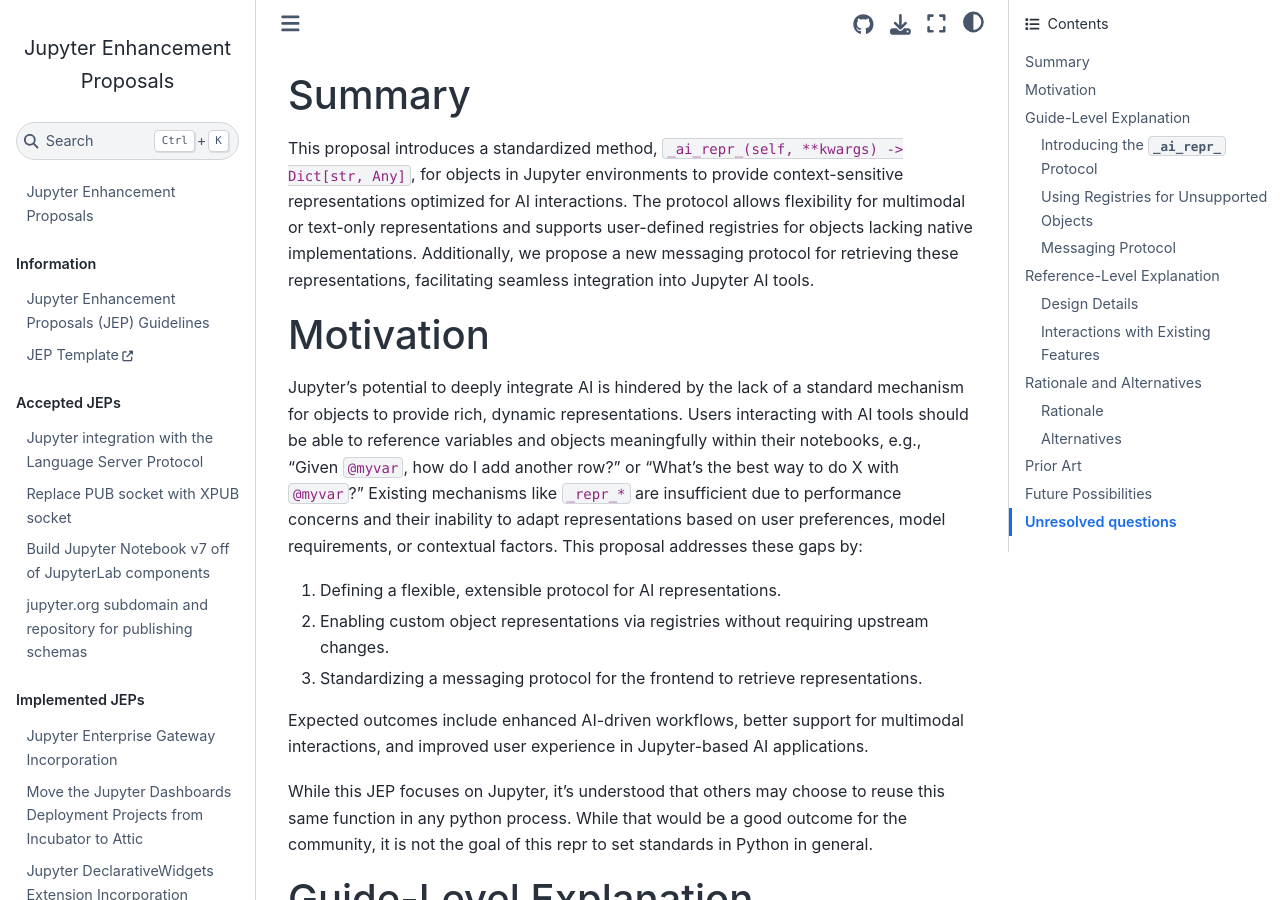
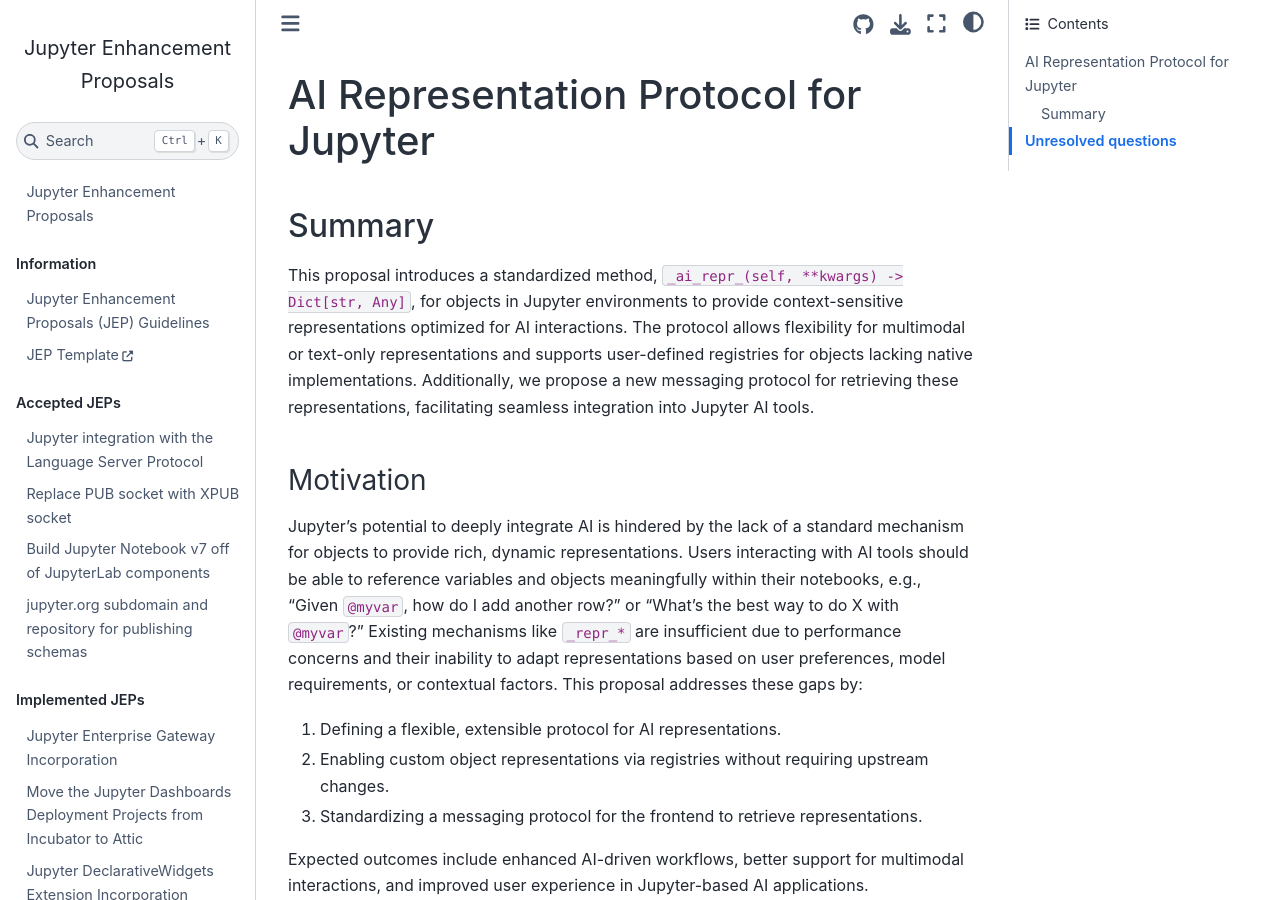
Before and after one commit to jupyter/enhancement-proposals, a Jupyter Book: the page built from 129-ai-representation/ai-representation.md, in a window 1280 px wide and 900 px high. Built offline with Jupyter Book 1.0.4 settings and Sphinx 7.4.7 and the Sphinx Book theme 1.1.4, drawn with Linux system fonts in a browser that asks for light colours.

Commit message:
Update 129-ai-representation/ai-representation.md
Co-authored-by: Michał Krassowski <5832902+krassowski@users.noreply.github.com>

```diff
--- a/129-ai-representation/ai-representation.md
+++ b/129-ai-representation/ai-representation.md
@@ -6,7 +6,9 @@
 date-started: 2025-02-07
 ---
 
-### Summary
+# AI Representation Protocol for Jupyter
+
+## Summary
 
 This proposal introduces a standardized method, `_ai_repr_(self, **kwargs) -> Dict[str, Any]`, for objects in Jupyter environments to provide context-sensitive representations optimized for AI interactions. The protocol allows flexibility for multimodal or text-only representations and supports user-defined registries for objects lacking native implementations. Additionally, we propose a new messaging protocol for retrieving these representations, facilitating seamless integration into Jupyter AI tools.
 
```
